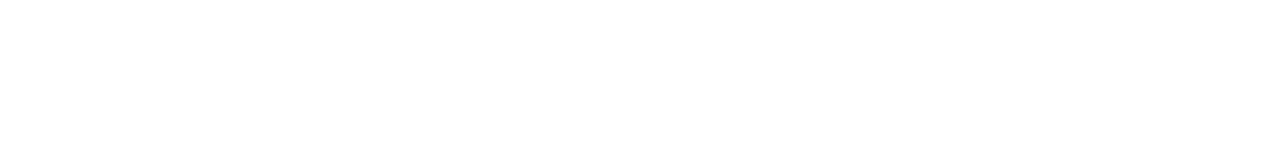
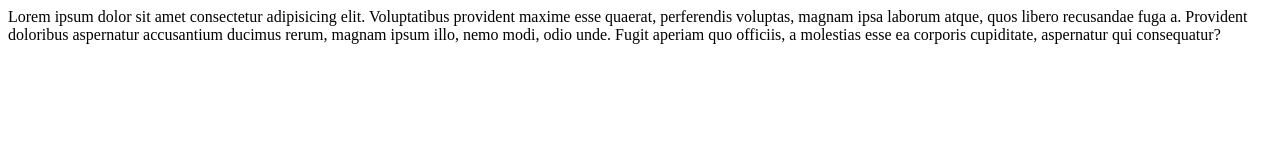
Before and after one commit to Devendra-009/check, a plain HTML site: page index.html in a window 1280 px wide. Drawn offline with Linux system fonts and the light colour scheme.

Commit message:
new change

```diff
--- a/index.html
+++ b/index.html
@@ -1,10 +1,17 @@
 <html lang="en">
-<head>
-    <meta charset="UTF-8">
-    <meta name="viewport" content="width=device-width, initial-scale=1.0">
+  <head>
+    <meta charset="UTF-8" />
+    <meta name="viewport" content="width=device-width, initial-scale=1.0" />
     <title>Document</title>
-</head>
-<body>
-
-</body>
+  </head>
+  <body>
+    <p>
+      Lorem ipsum dolor sit amet consectetur adipisicing elit. Voluptatibus
+      provident maxime esse quaerat, perferendis voluptas, magnam ipsa laborum
+      atque, quos libero recusandae fuga a. Provident doloribus aspernatur
+      accusantium ducimus rerum, magnam ipsum illo, nemo modi, odio unde. Fugit
+      aperiam quo officiis, a molestias esse ea corporis cupiditate, aspernatur
+      qui consequatur?
+    </p>
+  </body>
 </html>
```
